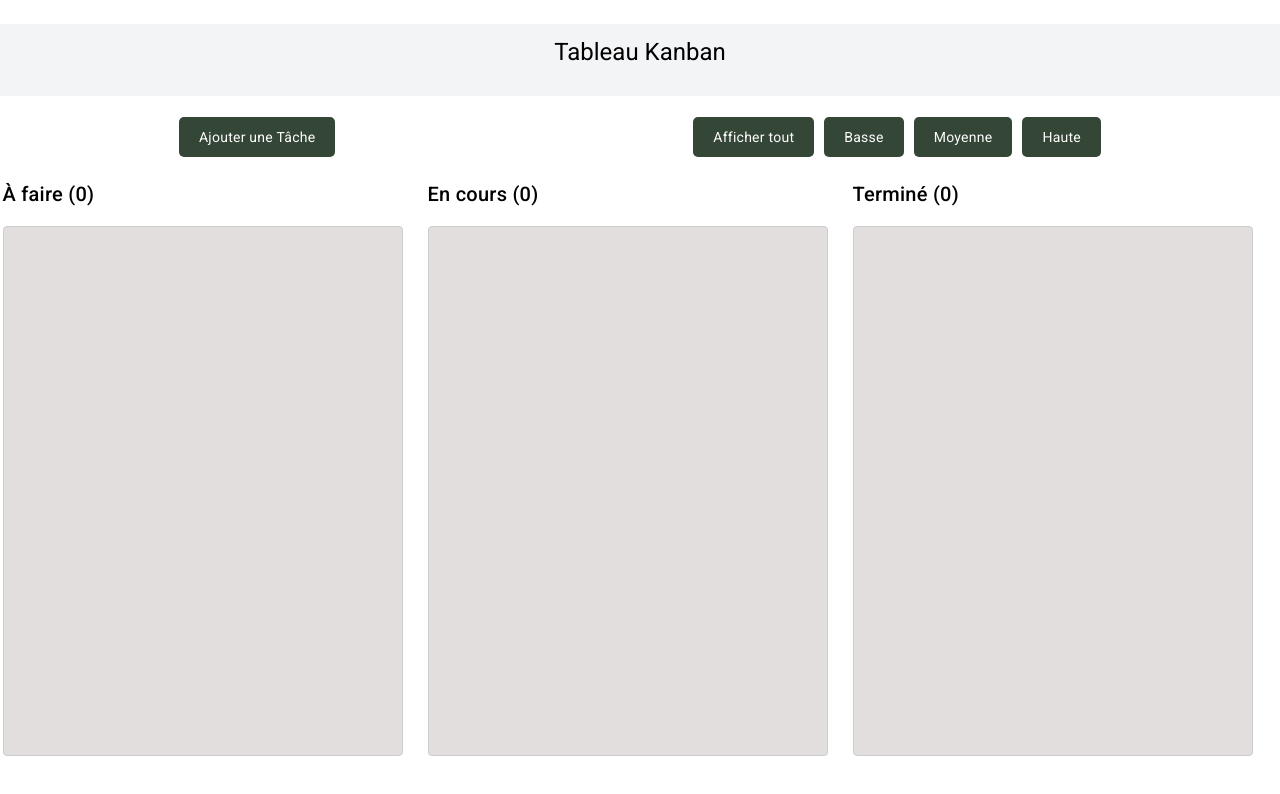
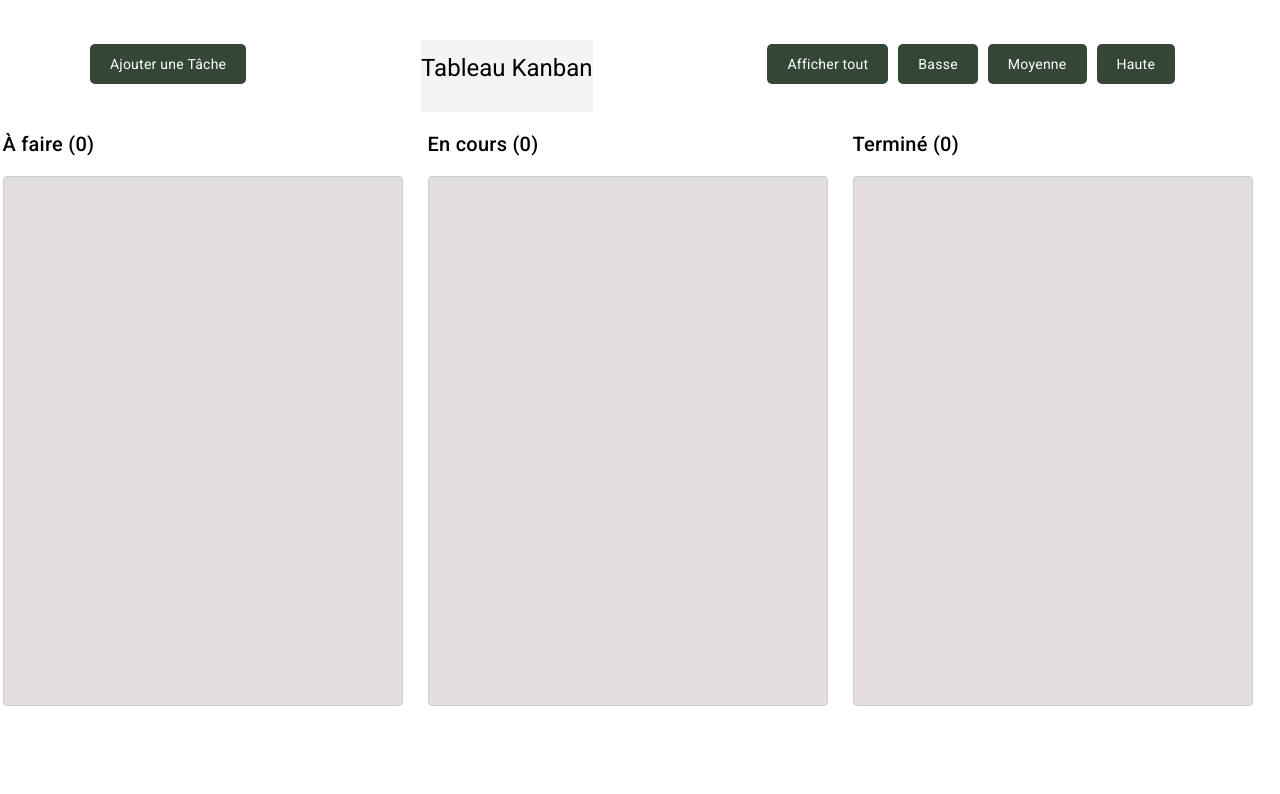
Before and after one commit to tchessi-pre/veille-techno-frontend, an Angular app in the folder my-todo-list/: page / in a window 1280 px wide. Shown: the top 794 px of the page. Built offline with nearby package versions, Linux system fonts and the light colour scheme.

Commit message:
Add header style

```diff
--- a/my-todo-list/src/app/app.component.html
+++ b/my-todo-list/src/app/app.component.html
@@ -1,2 +1 @@
-<app-kanban-hearder></app-kanban-hearder>
 <app-task-list></app-task-list>
--- a/my-todo-list/src/app/kanban-hearder/kanban-hearder.component.css
+++ b/my-todo-list/src/app/kanban-hearder/kanban-hearder.component.css
@@ -0,0 +1,7 @@
+.sticky-header {
+  position: sticky;
+  top: 0;
+  z-index: 100;
+  background-color: white; /* Add background color if needed */
+  background-color: transparent;
+}
--- a/my-todo-list/src/app/kanban-hearder/kanban-hearder.component.html
+++ b/my-todo-list/src/app/kanban-hearder/kanban-hearder.component.html
@@ -1,3 +1,3 @@
-<div class="flex w-full items-center justify-center px-5 bg-gray-100 py-3 mt-6">
+<div class="flex w-full items-center justify-center bg-gray-100 py-3 mt-6">
   <h1 class="text-3xl font-bold text-center">Tableau Kanban</h1>
 </div>
--- a/my-todo-list/src/app/task-filter/task-filter.component.css
+++ b/my-todo-list/src/app/task-filter/task-filter.component.css
@@ -16,3 +16,7 @@
 .filter-options button:focus {
   background-color: #5faa62;
 }
+
+.filter-options {
+  margin-right: 15px;
+}
--- a/my-todo-list/src/app/task-list/task-list.component.css
+++ b/my-todo-list/src/app/task-list/task-list.component.css
@@ -64,6 +64,26 @@
   font-size: 0.75rem;
   font-weight: bold;
 }
+.sticky-header {
+  position: sticky;
+  top: 0;
+  z-index: 100;
+  background-color: white; /* Add background color if needed */
+  box-shadow: 0px 2px 4px rgba(0, 0, 0, 0.1); /* Optional shadow for the sticky header */
+}
+
+@keyframes blink {
+  0%, 100% {
+    opacity: 1;
+  }
+  50% {
+    opacity: 0;
+  }
+}
+
+.blinking {
+  animation: blink 2s infinite;
+}
 
 .badge-circle {
   width: 10px;
@@ -83,6 +103,7 @@
 .bg-priority-haute {
   background-color: red;
 }
+
 button {
   background-color: #344635;
   color: white;
--- a/my-todo-list/src/app/task-list/task-list.component.html
+++ b/my-todo-list/src/app/task-list/task-list.component.html
@@ -1,15 +1,14 @@
-<div class="flex items-center flex-row justify-around mt-4 mb-4">
-<button
-  class="btn btn-primary"
-  (click)="openModal()"
->
-  Ajouter une Tâche
-</button>
-<app-task-filter (filterChanged)="setFilter($event)"></app-task-filter>
+<div class="container mx-auto flex items-center flex-row justify-around mt-4 mb-4">
+  <button class="btn btn-primary" (click)="openModal()">
+    Ajouter une Tâche
+  </button>
+  <app-kanban-hearder></app-kanban-hearder>
+  <app-task-filter (filterChanged)="setFilter($event)"></app-task-filter>
 </div>
 
 <div class="flex justify-center mt-4">
   <div cdkDropListGroup>
+    <!--Modal-->
     <app-add-task-modal
       [showModal]="showAddTaskModal"
       (taskAdded)="onTaskAdded($event)"
@@ -18,7 +17,7 @@
 
     <!-- Colonne À faire -->
     <div class="example-container">
-      <h2>À faire ({{filteredTodo.length}})</h2>
+      <h2>À faire ({{ filteredTodo.length }})</h2>
       <div
         cdkDropList
         [cdkDropListData]="todo"
@@ -66,14 +65,16 @@
           *ngFor="let item of filteredInProgress; let i = index"
           cdkDrag
         >
+        <div class="flex flex-row">
+          <span class="material-icons mr-2 spin">hourglass_top</span>
           <p class="font-semibold flex flex-row items-center">
-            <span class="material-icons mr-2 spin">hourglass_top</span>
             {{ item.title }}
             <span
               [ngClass]="getPriorityClass(item.priority)"
               class="ml-2 badge-circle"
             ></span>
           </p>
+          </div>
           <p class="pl-8">{{ item.description }}</p>
         </div>
       </div>
--- a/my-todo-list/src/app/task-list/task-list.component.ts
+++ b/my-todo-list/src/app/task-list/task-list.component.ts
@@ -9,6 +9,7 @@ import {
 import { AddTaskModalComponent } from '../add-task-modal/add-task-modal.component';
 import { DataService } from '../data.service';
 import { TaskFilterComponent } from '../task-filter/task-filter.component';
+import { KanbanHearderComponent } from "../kanban-hearder/kanban-hearder.component";
 
 interface Task {
   title: string;
@@ -26,7 +27,8 @@ interface Task {
         AddTaskModalComponent,
         DragDropModule,
         TaskFilterComponent,
-  ],
+        KanbanHearderComponent
+    ]
 })
 export class TaskListComponent implements OnInit {
   currentFilter: string | undefined;
```
Lines whose indentation alone changed are shown as unchanged.
